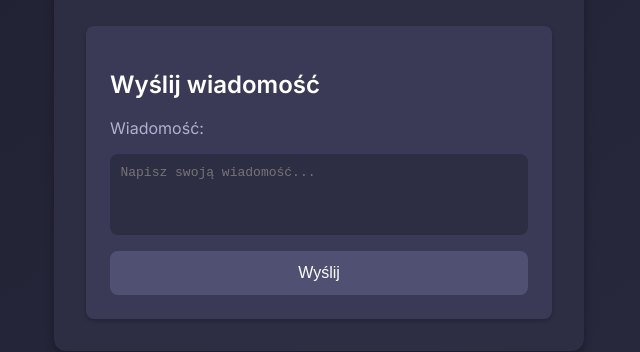
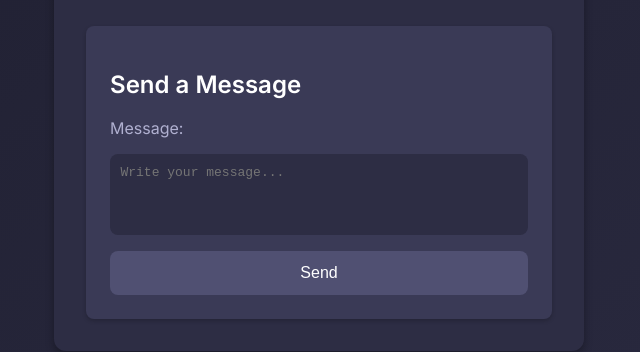
Before and after one commit to kamilbarnas/barnascompl, a plain HTML site: page index.html in a window 1280 px wide. Both pictures are taken after a click on the button "English". Shown: the part 359-711 px from the top of the page, without its empty margins (321-961 px from the left). Drawn offline with Linux system fonts and the light colour scheme.

Commit message:
Update index.html

```diff
--- a/index.html
+++ b/index.html
@@ -142,11 +142,11 @@
             <button onclick="changeLanguage('de')">Deutsch</button>
         </div>
         <div class="form-section">
-            <h2>Wyślij wiadomość</h2>
+            <h2 id="formTitle">Wyślij wiadomość</h2>
             <form id="contactForm">
-                <label for="message">Wiadomość:</label>
+                <label for="message" id="labelMessage">Wiadomość:</label>
                 <textarea id="message" name="message" rows="4" placeholder="Napisz swoją wiadomość..." required></textarea>
-                <button type="button" onclick="sendMessage()">Wyślij</button>
+                <button type="button" id="sendButton" onclick="sendMessage()">Wyślij</button>
             </form>
             <div class="confirmation" id="confirmationMessage">Wiadomość została wysłana. Dziękujemy!</div>
         </div>
@@ -156,20 +156,40 @@
             const translations = {
                 pl: {
                     title: "Strona w budowie",
-                    message: "Pracujemy nad czymś niesamowitym. Zapraszamy wkrótce!"
+                    message: "Pracujemy nad czymś niesamowitym. Zapraszamy wkrótce!",
+                    formTitle: "Wyślij wiadomość",
+                    labelMessage: "Wiadomość:",
+                    placeholder: "Napisz swoją wiadomość...",
+                    sendButton: "Wyślij",
+                    confirmation: "Wiadomość została wysłana. Dziękujemy!"
                 },
                 en: {
                     title: "Website Under Construction",
-                    message: "We are working on something amazing. Stay tuned!"
+                    message: "We are working on something amazing. Stay tuned!",
+                    formTitle: "Send a Message",
+                    labelMessage: "Message:",
+                    placeholder: "Write your message...",
+                    sendButton: "Send",
+                    confirmation: "Message sent successfully. Thank you!"
                 },
                 de: {
                     title: "Webseite im Aufbau",
-                    message: "Wir arbeiten an etwas Unglaublichem. Besuchen Sie uns bald wieder!"
+                    message: "Wir arbeiten an etwas Unglaublichem. Besuchen Sie uns bald wieder!",
+                    formTitle: "Nachricht senden",
+                    labelMessage: "Nachricht:",
+                    placeholder: "Schreiben Sie Ihre Nachricht...",
+                    sendButton: "Senden",
+                    confirmation: "Nachricht erfolgreich gesendet. Vielen Dank!"
                 }
             };
 
             document.querySelector('h1').innerText = translations[lang].title;
             document.querySelector('p').innerText = translations[lang].message;
+            document.getElementById('formTitle').innerText = translations[lang].formTitle;
+            document.getElementById('labelMessage').innerText = translations[lang].labelMessage;
+            document.getElementById('message').placeholder = translations[lang].placeholder;
+            document.getElementById('sendButton').innerText = translations[lang].sendButton;
+            document.getElementById('confirmationMessage').innerText = translations[lang].confirmation;
         }
 
         async function sendMessage() {
```
